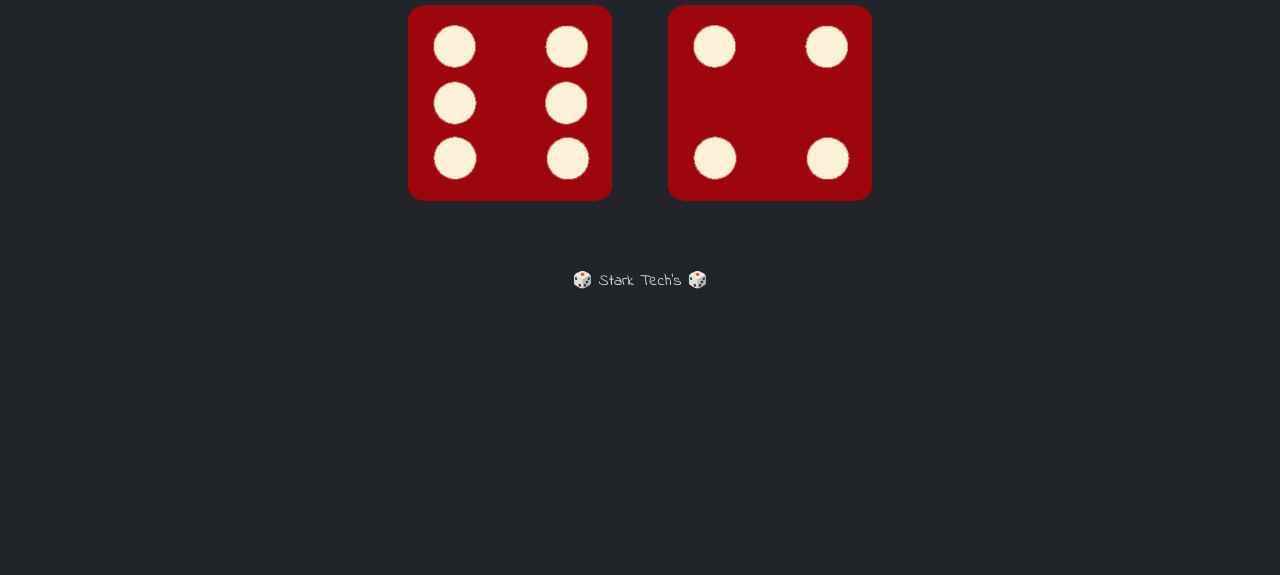
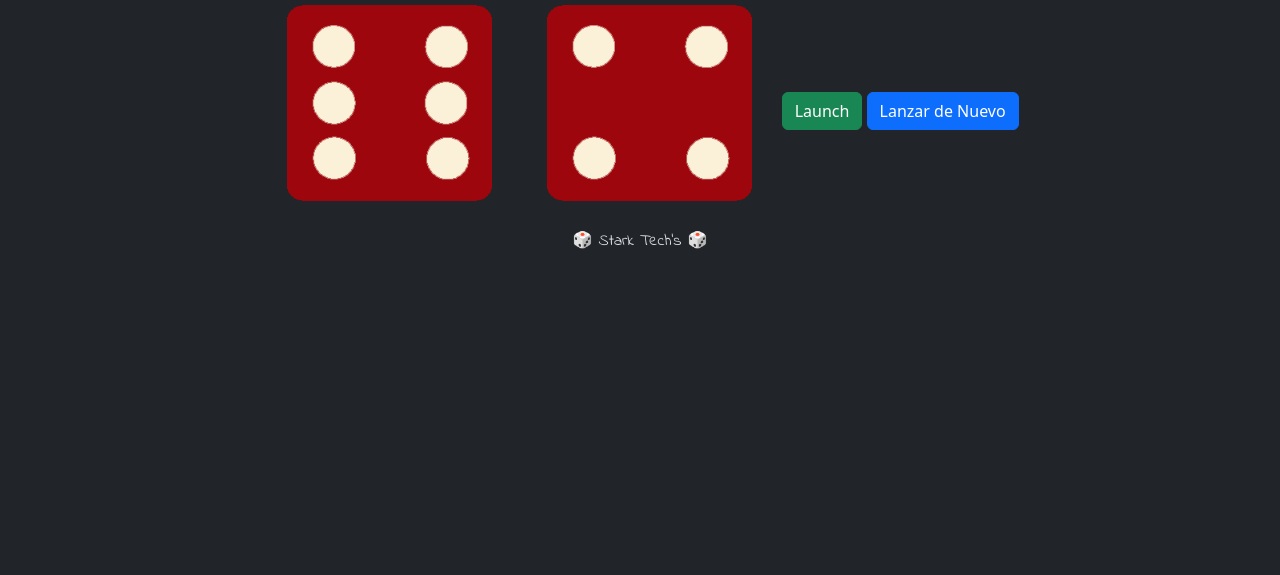
Before and after one commit to TheRealAyuwoki/Dice, a plain HTML site: page index.html in a window 1280 px wide. Shown: the part 225-800 px from the top of the page. Drawn offline with nearby package versions, Linux system fonts and the light colour scheme.

Commit message:
Update index.html

```diff
--- a/index.html
+++ b/index.html
@@ -18,8 +18,9 @@
 </head>
 
 <body>
-    <div class="countainer-fluid m-0 p-0 text-center">
-        <h1 class="mt-30px">Refresca [F5]</h1>
+    <div class="container-fluid m-0 p-0 text-center">
+        <h1 class="mt-30px">Presiona "Launch" para jugar</h1>
+
         <div class="dado">
             <p>Jugador 1</p>
             <img src="images/dice6.png" alt="Primer dado">
@@ -28,10 +29,14 @@
             <p>Jugador 2</p>
             <img src="images/dice6.png" alt="Segundo dado">
         </div>
-    <footer class=" container-fluid text-center">🎲 Stark Tech's 🎲</footer>
+
+        <button class="btn btn-success mt-3" onclick="tirarDados()">Launch</button>
+        <button class="btn btn-primary mt-3" onclick="tirarDados()">Lanzar de Nuevo</button>
+
+        <footer class="container-fluid text-center mt-4">🎲 Stark Tech's 🎲</footer>
     </div>
+
+    <script src="index.js"></script>
 </body>
 
-<script src="index.js"></script>
-
 </html>
```
